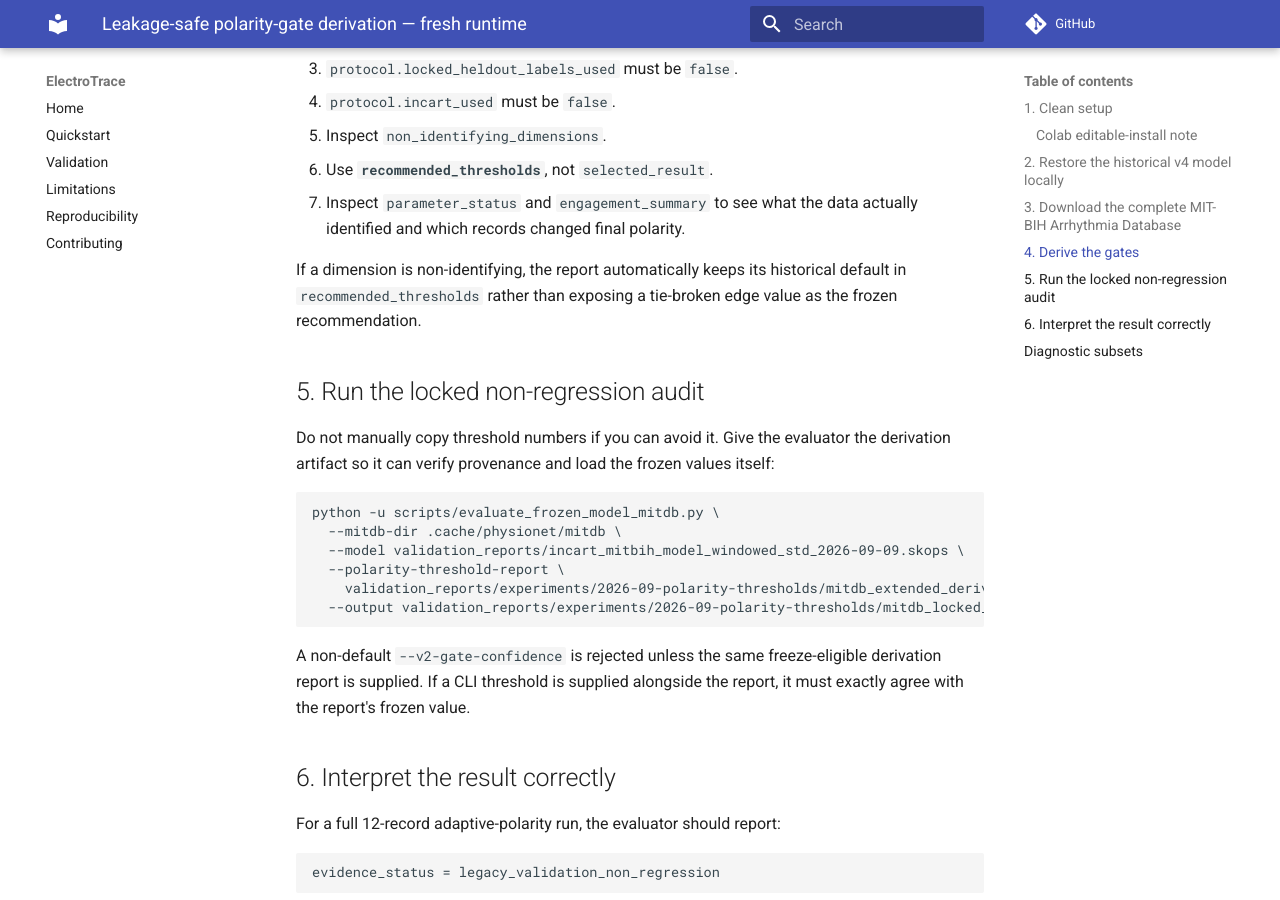
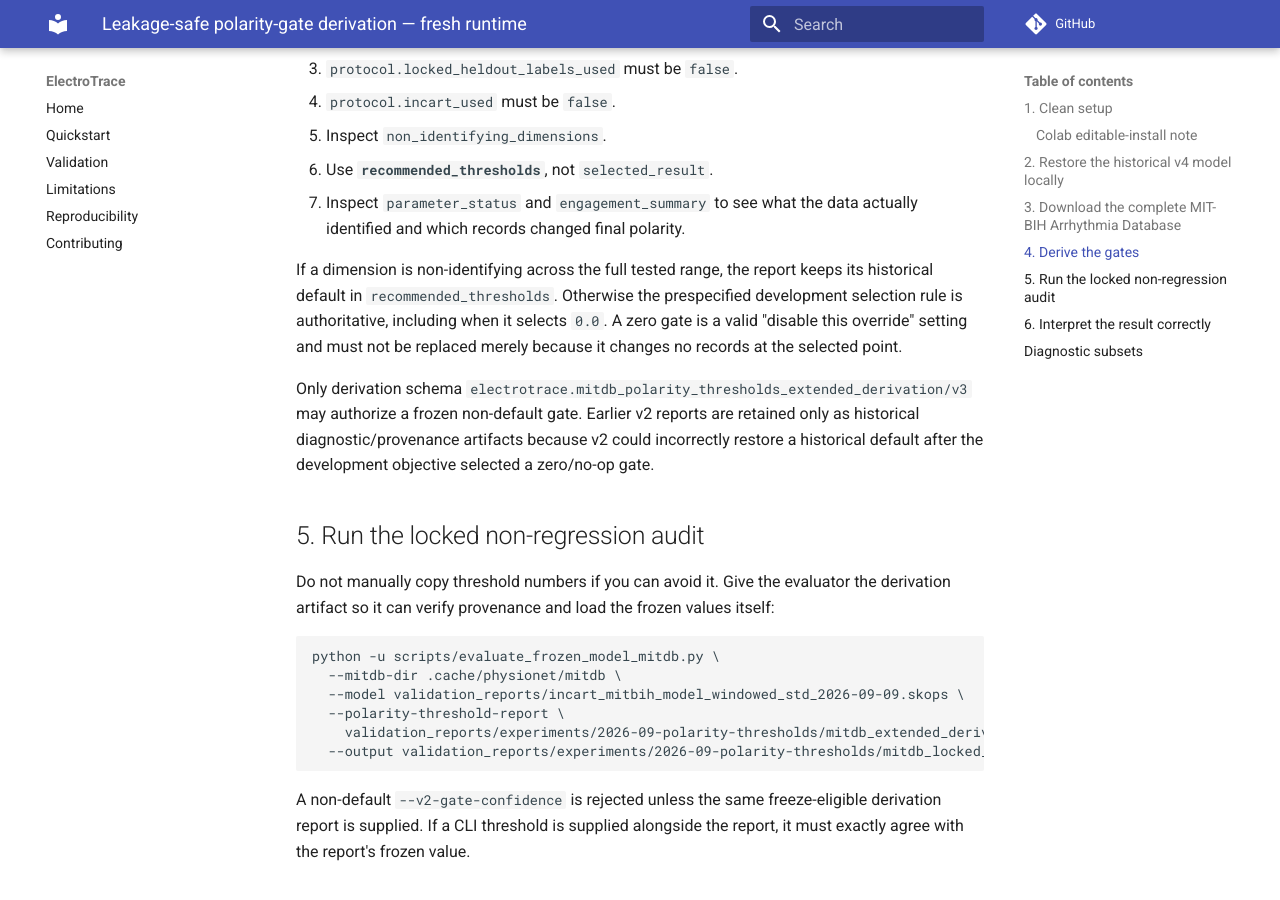
Before and after one commit to Virelion-Biotech/Virelion-ElectroTrace, an MkDocs documentation site: the page built from docs/POLARITY_GATE_DERIVATION_RUNBOOK.md, in a window 1280 px wide and 900 px high, scrolled down 3355 px. Built offline with MkDocs 1.6.1 and Material for MkDocs 9.7.7, drawn with Linux system fonts in a browser that asks for light colours; comment, search, counter and statistics services are not loaded.

Commit message:
Document v3 zero-gate freeze semantics

```diff
--- a/docs/POLARITY_GATE_DERIVATION_RUNBOOK.md
+++ b/docs/POLARITY_GATE_DERIVATION_RUNBOOK.md
@@ -167,9 +167,17 @@ Read these fields before looking at the selected grid point:
 7. Inspect `parameter_status` and `engagement_summary` to see what the data
    actually identified and which records changed final polarity.
 
-If a dimension is non-identifying, the report automatically keeps its
-historical default in `recommended_thresholds` rather than exposing a
-tie-broken edge value as the frozen recommendation.
+If a dimension is non-identifying across the full tested range, the report
+keeps its historical default in `recommended_thresholds`. Otherwise the
+prespecified development selection rule is authoritative, including when it
+selects `0.0`. A zero gate is a valid "disable this override" setting and must
+not be replaced merely because it changes no records at the selected point.
+
+Only derivation schema
+`electrotrace.mitdb_polarity_thresholds_extended_derivation/v3` may authorize
+a frozen non-default gate. Earlier v2 reports are retained only as historical
+diagnostic/provenance artifacts because v2 could incorrectly restore a
+historical default after the development objective selected a zero/no-op gate.
 
 ## 5. Run the locked non-regression audit
 
```
